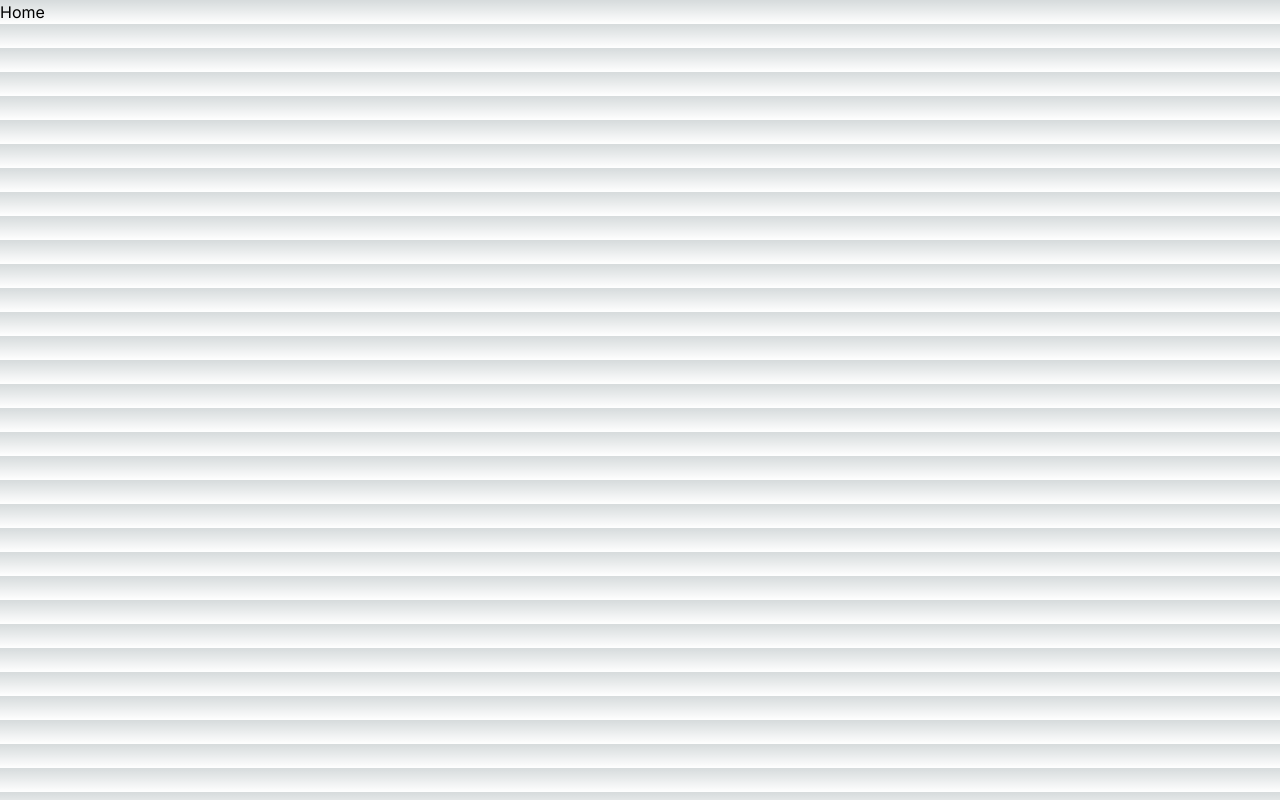
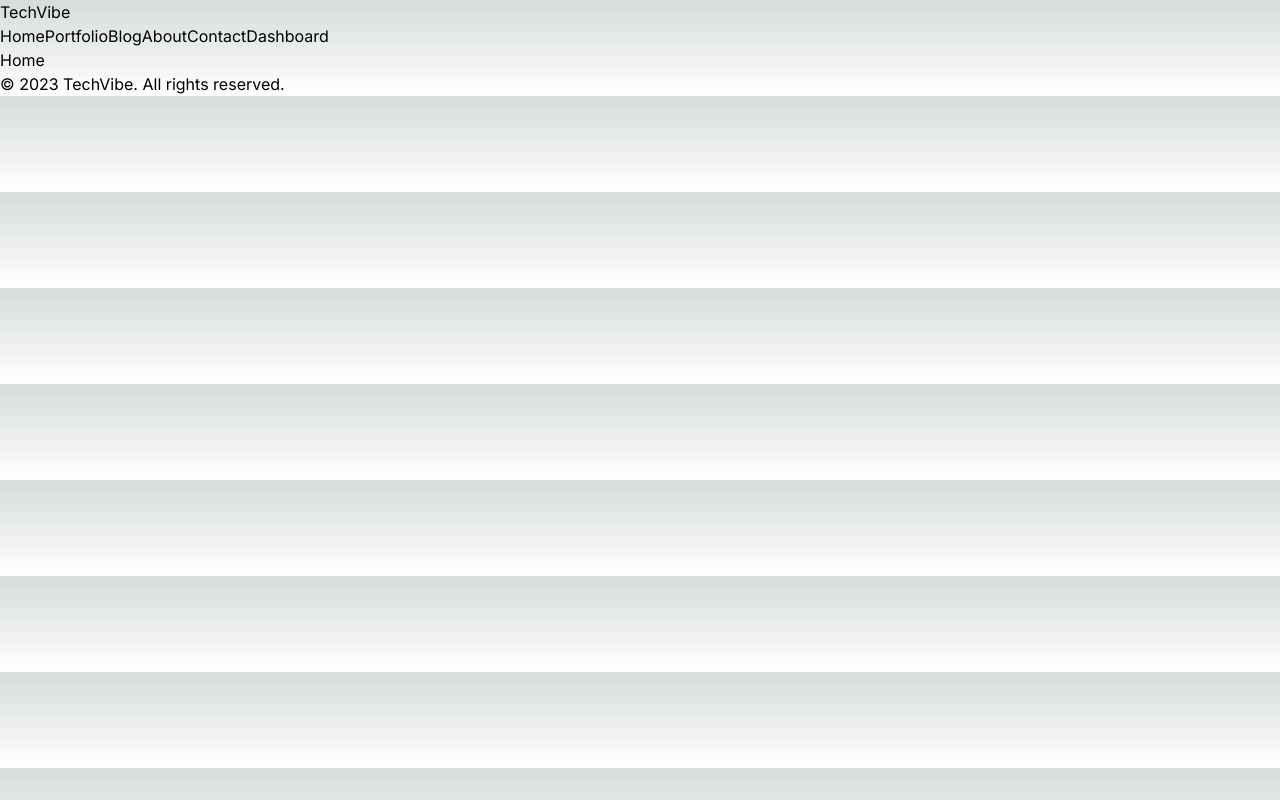
Before and after one commit to AdrianBuican/Tech-Website, a Next.js app: page / in a window 1280 px wide. Built offline with nearby package versions, Linux system fonts and the light colour scheme.

Commit message:
Layouts and Components setup

```diff
--- /dev/null
+++ b/src/app/blog/layout.jsx
@@ -0,0 +1,12 @@
+import React from 'react'
+
+const BlogLayout = ({children}) => {
+  return (
+    <div>
+      <h1>This is the blog</h1>
+      {children}
+    </div>
+  )
+}
+
+export default BlogLayout
--- /dev/null
+++ b/src/app/contact/loading.jsx
@@ -0,0 +1,9 @@
+import React from 'react'
+
+const Loading = () => {
+  return (
+    <div>Loading</div>
+  )
+}
+
+export default Loading
--- a/src/app/layout.js
+++ b/src/app/layout.js
@@ -1,5 +1,7 @@
 import './globals.css'
 import { Inter } from 'next/font/google'
+import Navbar from "../components/navbar/Navbar"
+import Footer from "../components/footer/Footer"
 
 const inter = Inter({ subsets: ['latin'] })
 
@@ -11,7 +13,11 @@
 export default function RootLayout({ children }) {
   return (
     <html lang="en">
-      <body className={inter.className}>{children}</body>
+      <body className={inter.className}>
+        <Navbar/>
+        {children}
+        <Footer/>
+      </body>
     </html>
   )
 }
--- /dev/null
+++ b/src/components/footer/Footer.jsx
@@ -0,0 +1,12 @@
+import React from 'react'
+
+const Footer = () => {
+  return (
+    <div>
+      <div>&copy; 2023 TechVibe. All rights reserved.</div>
+      <div></div>
+    </div>
+  )
+}
+
+export default Footer
--- /dev/null
+++ b/src/components/navbar/Navbar.jsx
@@ -0,0 +1,50 @@
+import React from 'react'
+import Link from "next/link"
+
+const links = [
+   {
+     id: 1,
+     title: "Home",
+     url: "/",
+   },
+   {
+     id: 2,
+     title: "Portfolio",
+     url: "/portfolio",
+   },
+   {
+     id: 3,
+     title: "Blog",
+     url: "/blog",
+   },
+   {
+     id: 4,
+     title: "About",
+     url: "/about",
+   },
+   {
+     id: 5,
+     title: "Contact",
+     url: "/contact",
+   },
+   {
+     id: 6,
+     title: "Dashboard",
+     url: "/dashboard",
+   },
+ ];
+
+const Navbar = () => {
+  return (
+    <div>
+      <Link href="/">TechVibe</Link>
+      <div>
+         {links.map(link => (
+            <Link key={link.id} href={link.url}>{link.title}</Link>
+         ))}
+      </div>
+    </div>
+  )
+}
+
+export default Navbar
```
